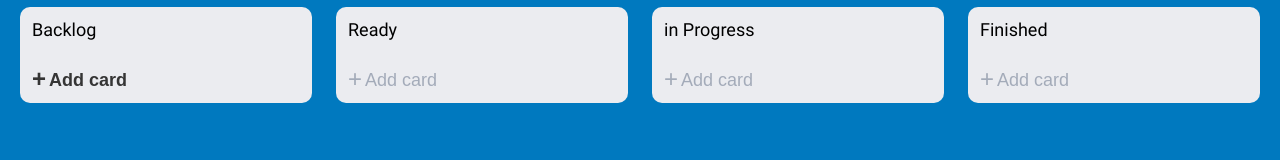
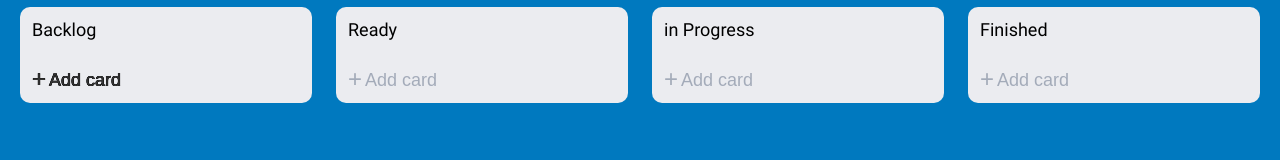
Before and after one commit to Ivan-ISS/project_kanban-board, a React (Create React App) app: page / in a window 1280 px wide. In both pictures the pointer is over the button 76 px from the left and 393 px from the top of the page. Shown: the part 313-473 px from the top of the page. Built offline with nearby package versions, Linux system fonts and the light colour scheme.

Commit message:
project_kanban-board: updated CSS styles for the main page

```diff
--- a/src/Component/Common/ButtonAdd/button-add.module.scss
+++ b/src/Component/Common/ButtonAdd/button-add.module.scss
@@ -25,7 +25,8 @@
 
     &:hover {
         color: $text-btn-hover;
-        font-weight: 700;
+        /* font-weight: 700; */
+        text-shadow: 0.2px 0.2px 0.2px #000, -0.2px -0.2px 0.2px #000, 0.2px -0.2px 0.2px #000, -0.2px 0.2px 0.2px #000;
     }
 
     .plus {
--- a/src/Component/Task/List/task.module.scss
+++ b/src/Component/Task/List/task.module.scss
@@ -17,6 +17,7 @@
 
     &:hover {
         background: $background-task-hover;
+        box-shadow: 2px 2px 4px #0000004d;
     }
 
     .task {
```
